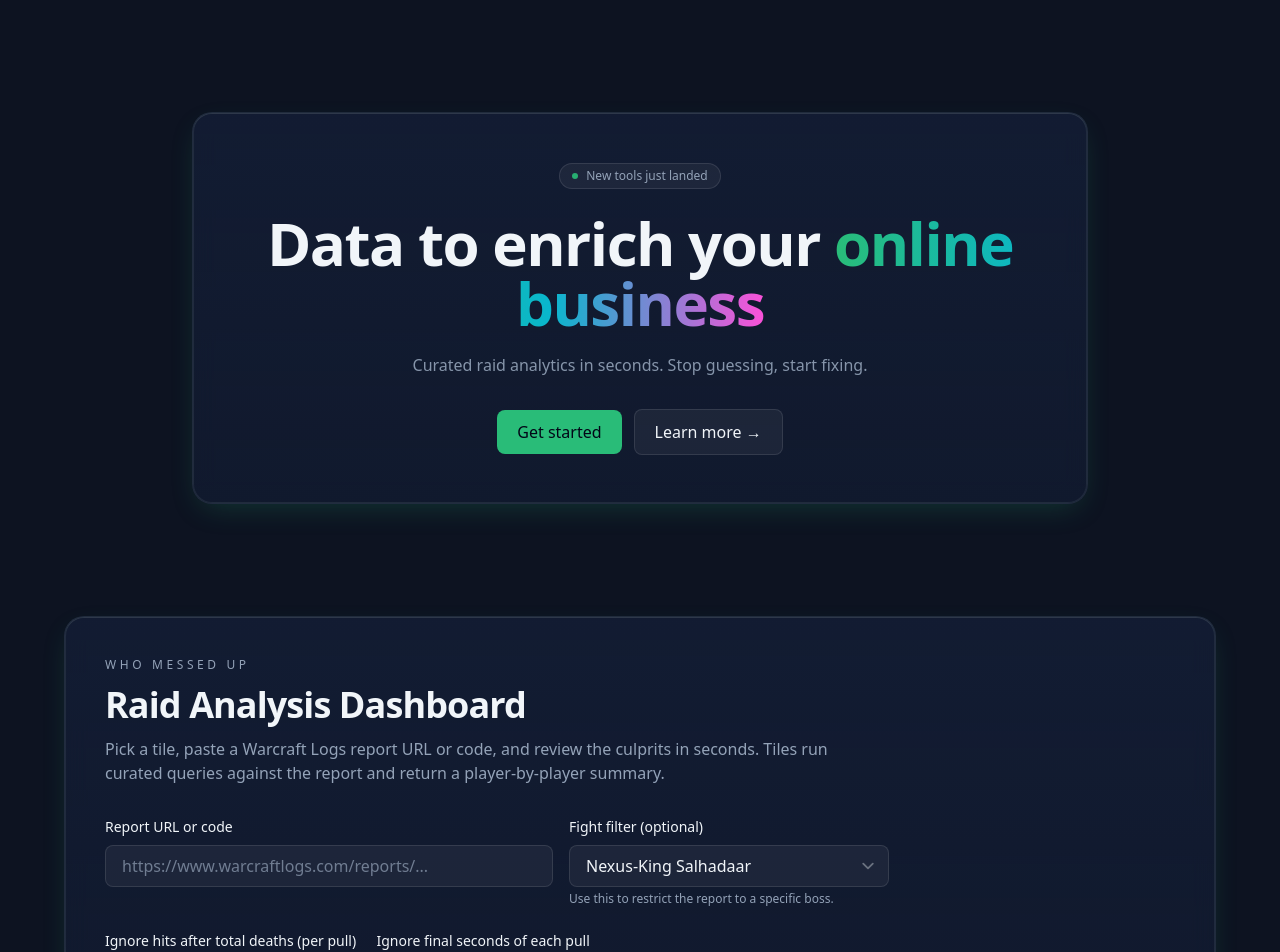
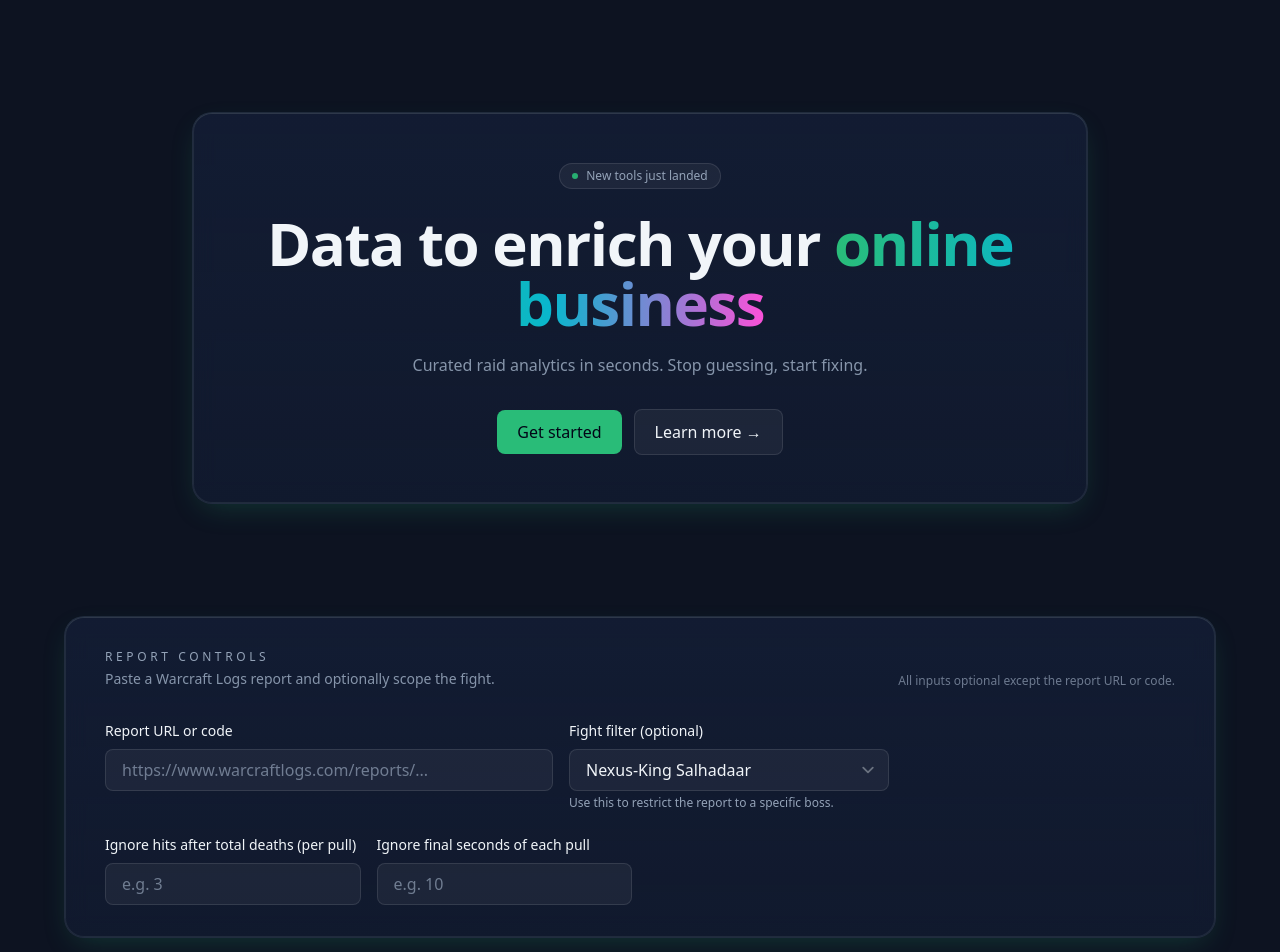
Before and after one commit to cmartyniuk1656/whomessedup, a React (Vite) app in the folder frontend/: page / in a window 1280 px wide. Shown: the top 952 px of the page. Built offline with nearby package versions, Linux system fonts and the light colour scheme.

Commit message:
fix(ui): declutter report controls under new hero

```diff
--- a/frontend/src/components/ReportControls.jsx
+++ b/frontend/src/components/ReportControls.jsx
@@ -16,13 +16,14 @@ export function ReportControls({
 
   return (
     <section className="px-6 pb-10">
-      <div className="mx-auto max-w-6xl rounded-xl2 border border-border/60 bg-glass-gradient px-6 py-10 shadow-glass backdrop-blur-md sm:px-10">
-        <p className="text-xs uppercase tracking-[0.3em] text-muted">Who Messed Up</p>
-        <h2 className="mt-3 text-3xl font-semibold tracking-tight text-content sm:text-4xl">Raid Analysis Dashboard</h2>
-        <p className="mt-3 max-w-3xl text-base text-muted">
-          Pick a tile, paste a Warcraft Logs report URL or code, and review the culprits in seconds. Tiles run curated queries
-          against the report and return a player-by-player summary.
-        </p>
+      <div className="mx-auto max-w-6xl rounded-xl2 border border-border/60 bg-glass-gradient px-6 py-8 shadow-glass backdrop-blur-md sm:px-10">
+        <div className="flex flex-wrap items-end justify-between gap-4">
+          <div>
+            <p className="text-xs uppercase tracking-[0.3em] text-muted">Report controls</p>
+            <p className="mt-1 text-sm text-muted/90">Paste a Warcraft Logs report and optionally scope the fight.</p>
+          </div>
+          <span className="text-xs text-muted/70">All inputs optional except the report URL or code.</span>
+        </div>
         <div className="mt-8 flex flex-col gap-4 sm:flex-row">
           <label className="flex w-full flex-col text-sm font-medium text-content sm:max-w-md">
             Report URL or code
```
